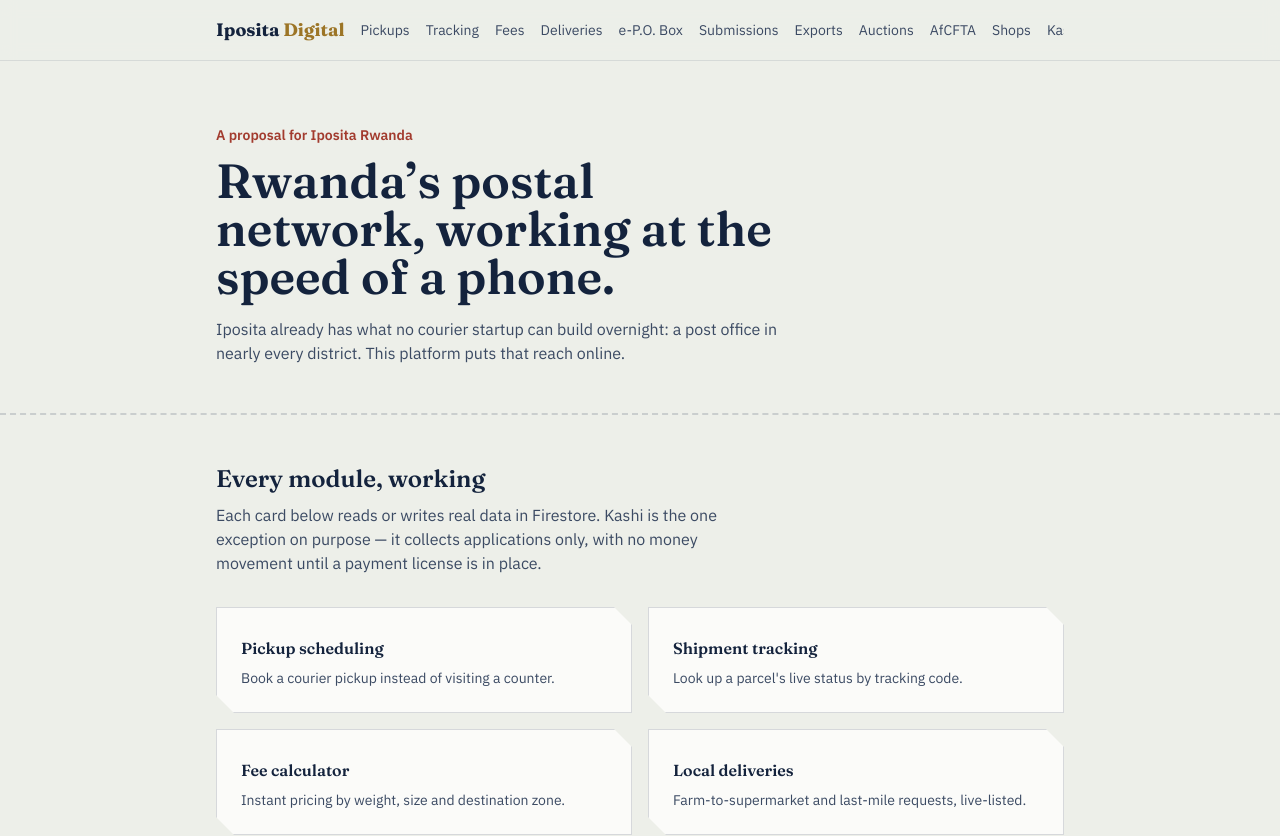
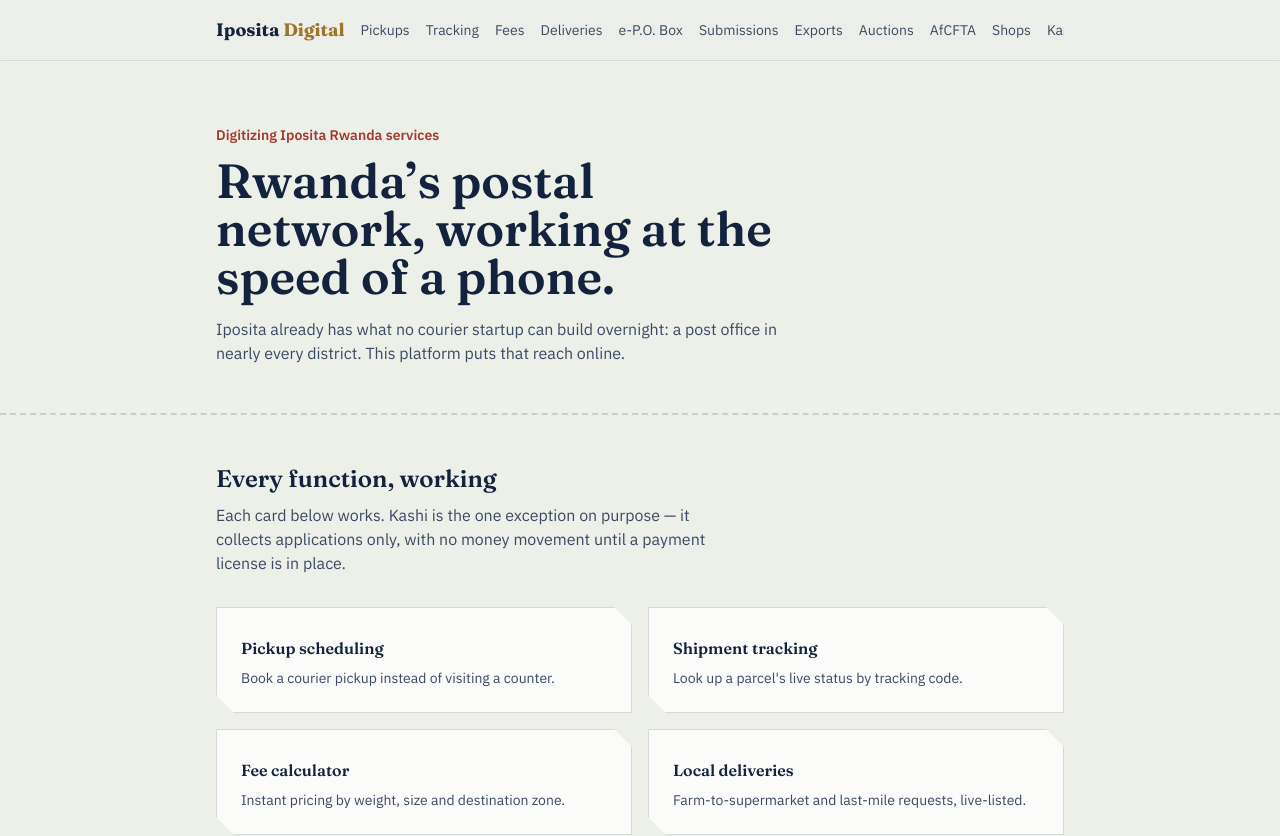
Before and after one commit to MuhireHubert/DigiPosita, a Next.js app: page / in a window 1280 px wide. Shown: the top 836 px of the page. Built offline with nearby package versions, Linux system fonts and the light colour scheme.

Commit message:
visuals for home

```diff
--- a/app/page.tsx
+++ b/app/page.tsx
@@ -1,5 +1,3 @@
-
-export const dynamic = 'force-dynamic';
 
 import Link from "next/link";
 import Card from "@/components/Card";
@@ -22,7 +20,7 @@ export default function Home() {
   return (
     <main>
       <section className="mx-auto max-w-4xl px-6 pb-12 pt-16">
-        <div className="text-sm font-semibold text-stamp">A proposal for Iposita Rwanda</div>
+        <div className="text-sm font-semibold text-stamp">Digitizing Iposita Rwanda services</div>
         <h1 className="mt-3 max-w-xl font-display text-4xl font-semibold leading-tight sm:text-5xl">
           Rwanda&rsquo;s postal network, working at the speed of a phone.
         </h1>
@@ -35,9 +33,9 @@ export default function Home() {
       <hr className="route-rule" />
 
       <section className="mx-auto max-w-4xl px-6 py-12">
-        <h2 className="font-display text-2xl font-semibold">Every module, working</h2>
+        <h2 className="font-display text-2xl font-semibold">Every function, working</h2>
         <p className="mt-2 max-w-lg text-inkSoft">
-          Each card below reads or writes real data in Firestore. Kashi is the
+          Each card below works. Kashi is the
           one exception on purpose &mdash; it collects applications only, with no
           money movement until a payment license is in place.
         </p>
```
